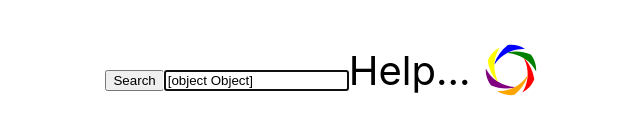
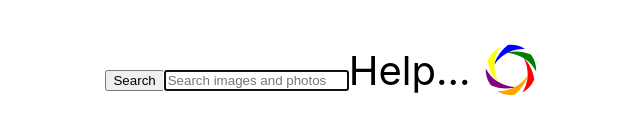
Before and after one commit to Mushko2932/goit-react-hw-03-image-finder, a React (Create React App) app: page / in a window 1280 px wide. Shown: the part 330-464 px from the top of the page, without its empty margins (332-972 px from the left). Built offline with nearby package versions, Linux system fonts and the light colour scheme; no server answers.

Commit message:
add propTypes

```diff
--- a/src/components/App/App.jsx
+++ b/src/components/App/App.jsx
@@ -1,18 +1,22 @@
 import { Component } from "react";
+// import PropTypes from 'prop-types';
 import { ImageGallery } from "components/ImageGallery/ImageGallery";
 import { SearchBar } from "components/Searchbar/Searchbar";
 import { fetchImgList } from "services/Api";
 import { Loader } from "components/Loader/Loader";
 
 export class App extends Component {
+  // static propTypes = {
+  //   search: PropTypes.string.isRequired,
+  // };
+
   state = {
+    search: '',
     images: [],
-    page: 0,
-    totalPages: 0,
-    query: '',
+    page: 1,
+    total: 1,
     isLoading: false,
     error: false,
-    showLoadMoreButton: true,
   };
 
   async componentDidMount() {
@@ -22,9 +26,20 @@ export class App extends Component {
       this.setState({ images: fetchedImg, isLoading: false });
     } catch (error) {
       console.log('error :>> ', error);
-      this.setState({error: true, isLoading: false})
+      this.setState({ error: true, isLoading: false });
     }
   }
+
+  handleSubmit = search => {
+    this.setState({
+      search,
+      images: [],
+      page: 1,
+      total: 1,
+      isLoading: false,
+      error: false,
+    });
+  };
 
   render() {
     const { images, error } = this.state;
@@ -40,9 +55,9 @@ export class App extends Component {
         }}
       >
         <ImageGallery items={images} />
-        <SearchBar onSubmit={console.log} />
+        <SearchBar onSubmit={this.handleSubmit} />
         {error && <p>Help...</p>}
-        <Loader/>
+        <Loader />
       </div>
     );
   }
--- a/src/components/ImageGalleryItem/ImageGalleryItem.jsx
+++ b/src/components/ImageGalleryItem/ImageGalleryItem.jsx
@@ -1,16 +1,14 @@
 import PropTypes from 'prop-types';
 
-export const ImageGalleryItem = ({ items }) => {
-  return (
+export const ImageGalleryItem = ({ items }) => (
     <>
       {items.map(item => (
-        <li key={item.id} class="gallery-item">
+        <li key={item.id} className="gallery-item">
           <img src={item.webformatURL} alt={item.tag} />
         </li>
       ))}
     </>
-  );
-};
+);
 
 ImageGalleryItem.propTypes = {
   items: PropTypes.arrayOf(PropTypes.object).isRequired,
--- a/src/components/Searchbar/Searchbar.jsx
+++ b/src/components/Searchbar/Searchbar.jsx
@@ -1,6 +1,5 @@
 import { Formik, Form, Field } from 'formik';
 import * as Yup from 'yup';
-import { nanoid } from "nanoid";
 
 const ContactShema = Yup.object().shape({
   name: Yup.string()
@@ -21,10 +20,7 @@ const state = {
 export const SearchBar = ({ onSubmit }) => {
   const handleSabmit = (values, actions) => {
     console.log('values :>> ', values);
-    onSubmit({
-      ...values,
-      id: nanoid(),
-    });
+    onSubmit(values);
     actions.resetForm();
   };
   return (
@@ -40,6 +36,7 @@ export const SearchBar = ({ onSubmit }) => {
 
         <Field
           className="input"
+          name="search"
           type="text"
           autoComplete="off"
           autoFocus
```
Also changed, not shown: src/components/ImageGallery/ImageGallery.jsx (+3 -4 lines).
